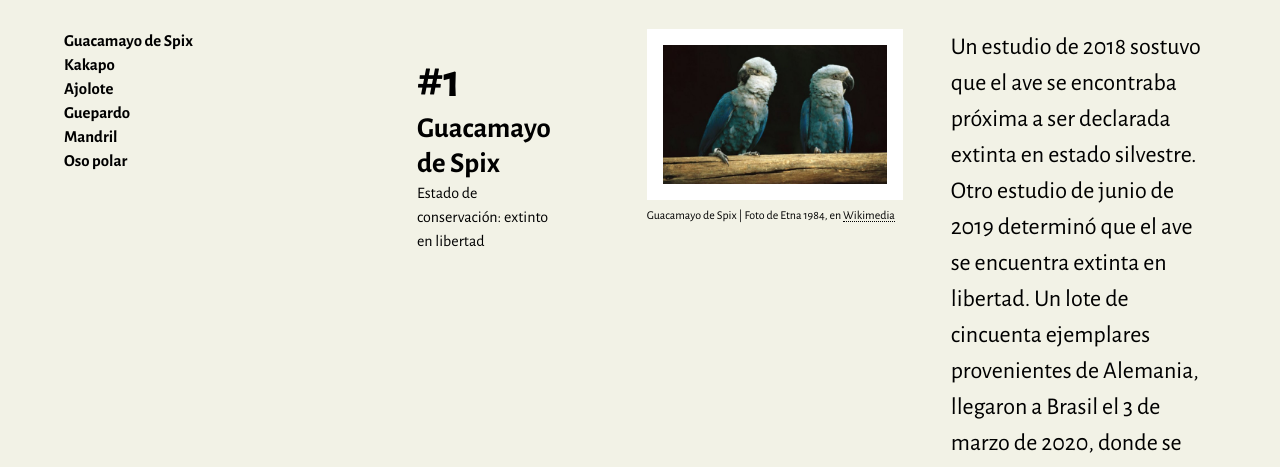
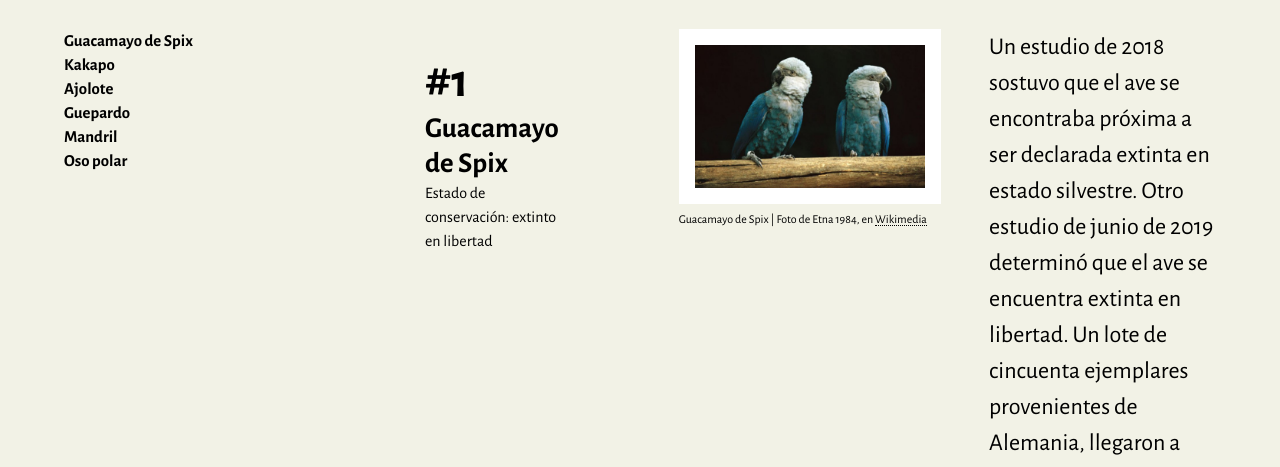
Before and after one commit to adiazrom/naturae, a plain HTML site: page tema-del-mes.html in a window 1280 px wide. Shown: the part 333-800 px from the top of the page. Drawn offline with nearby package versions, Linux system fonts and the light colour scheme.

Commit message:
Update estilos.css

```diff
--- a/css/estilos.css
+++ b/css/estilos.css
@@ -1381,7 +1381,7 @@ Media query for big devices
     .animales-nav {
         grid-column: 1;
         font-size: 1.05rem;
-        padding: 0 14rem 0 0;
+        padding: 0 14.5rem 0 0;
     }
 
     .animales-nav ul {
@@ -1437,11 +1437,11 @@ Media query for big devices
     }
 
     .animales figure {
-        margin-left: 3rem;
+        margin-left: 4.5rem;
     }
 
     .animales figure img {
-        width: 20vw;
+        width: 20.5vw;
         height: auto;
     }
 
```
